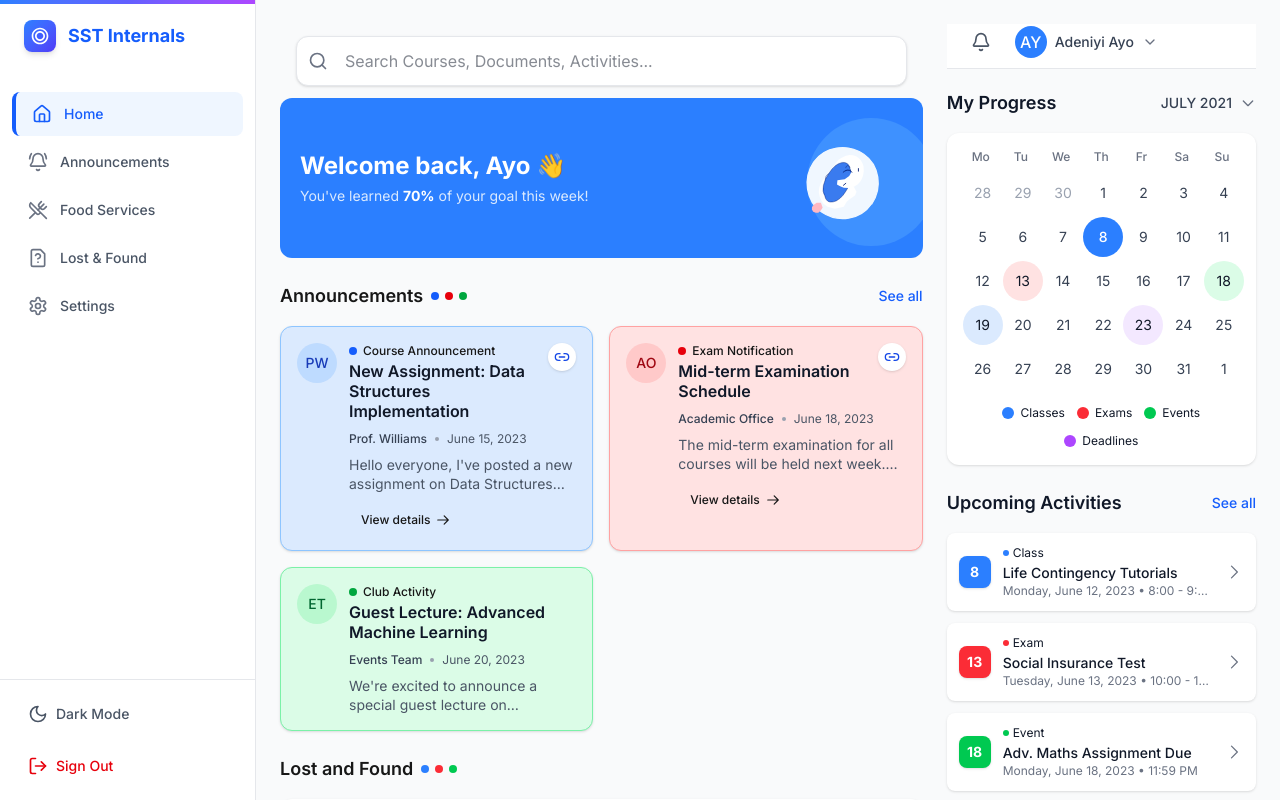
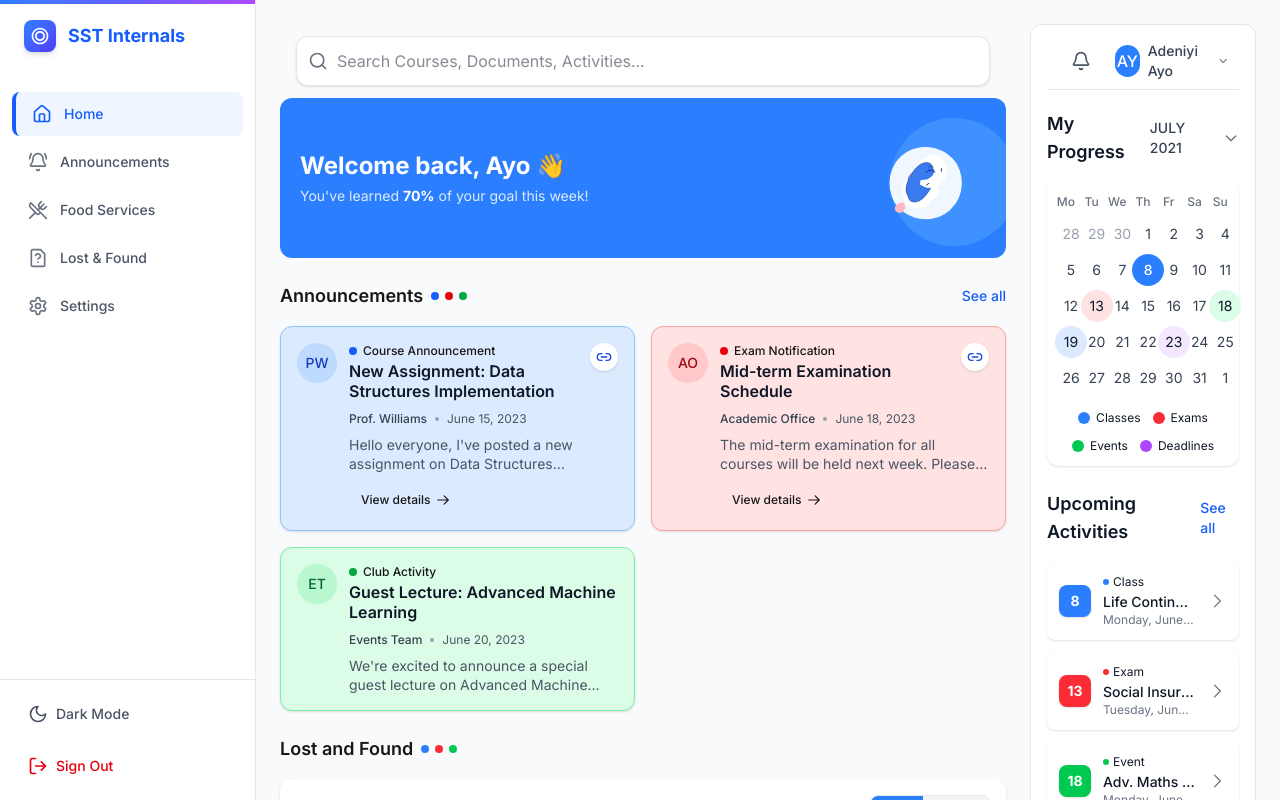
Before and after one commit to Scaler-Innovation-Labs/Scaler-Internal-Tools-Frontend, a Next.js app: page /dashboard in a window 1280 px wide. Built offline with nearby package versions, Linux system fonts and the light colour scheme.

Commit message:
fixed the far-right section according to ui

```diff
--- a/src/app/(dashboard)/dashboard/page.tsx
+++ b/src/app/(dashboard)/dashboard/page.tsx
@@ -415,7 +415,7 @@ export default function DashboardPage() {
   };
 
   // Group tickets by status
-  const ticketsByStatus = {
+  const ticketsByStatus : { [key: string]: any[] }= {
     reported: tickets.filter(ticket => ticket.status === "reported"),
     noticed: tickets.filter(ticket => ticket.status === "noticed"),
     work_started: tickets.filter(ticket => ticket.status === "work_started"),
@@ -429,8 +429,8 @@ export default function DashboardPage() {
 
         {/* Main content grid layout */}
         <div className="grid grid-cols-1 lg:grid-cols-12 gap-6">
-          {/* Left column (larger) */}
-                <div className="lg:col-span-8">
+          {/* Left column (larger) - refers to the mid section of dashboard */}
+                <div className="lg:col-span-9">
                 <div className="mx-auto max-w-5xl px-4 py-3">
               <div className="relative">
                 <div className="absolute inset-y-0 left-0 flex items-center pl-3 pointer-events-none">
@@ -439,7 +439,7 @@ export default function DashboardPage() {
                 <input
                   type="text"
                   placeholder="Search Courses, Documents, Activities..."
-                  className={`pl-12 pr-4 py-3 w-full text-base rounded-xl ${
+                  className={`pl-10 pr-4 py-3 w-full text-base rounded-xl ${
                     isDark ? 'bg-gray-900 text-white border-gray-700' : 'bg-white text-gray-900 border-gray-200'
                   } border shadow-sm focus:outline-none focus:ring-2 focus:ring-blue-500`}
                 />
@@ -673,9 +673,15 @@ export default function DashboardPage() {
             </div>
           </div>
 
-          {/* Right column (smaller) */}
-          <div className="lg:col-span-4">
-          <header className={`px-4 pb-2 ${isDark ? 'bg-black border-gray-800' : 'bg-white border-gray-200'} border-b sticky top-0 z-10`}>
+          {/* Right column (smaller) - refers to the farmost right section*/}
+          <div
+            className={`lg:col-span-3 p-4 rounded-xl border ${
+              isDark
+                ? "bg-gray-900 text-gray-100 border-gray-800"
+                : "bg-white text-gray-900 border-gray-200"
+            }`}
+          >
+          <header className={`px-4 pb-2 ${isDark ? 'bg-gray-900 border-gray-800' : 'bg-white border-gray-200'} border-b sticky top-0 z-10`}>
           <div className="flex items-center justify-between">
               <div className="flex items-center gap-4">
                 <div className="flex items-center">
@@ -713,7 +719,7 @@ export default function DashboardPage() {
                 </div>
 
                 {/* Enhanced Calendar */}
-                <div className={`rounded-xl p-4 mb-6 ${
+                <div className={`rounded-xl px-2 py-3 mb-6 max-w-[350x] mx-auto ${
                   isDark ? 'bg-gray-900 border border-gray-800' : 'bg-white shadow-sm'
                 }`}>
                   {/* Days of week header */}
@@ -742,7 +748,7 @@ export default function DashboardPage() {
                         <div key={`week1-${idx}`} className="text-center">
                           <button
                             className={`
-                              w-10 h-10 rounded-full flex items-center justify-center text-sm
+                              w-8 h-8 rounded-full flex items-center justify-center text-sm
                               transition-all duration-200 hover:scale-105
                               ${isCurrentDay
                                 ? 'bg-blue-500 text-white font-medium'
@@ -778,7 +784,7 @@ export default function DashboardPage() {
                         <div key={`week2-${idx}`} className="text-center">
                           <button
                             className={`
-                              w-10 h-10 rounded-full flex items-center justify-center text-sm
+                              w-8 h-8 rounded-full flex items-center justify-center text-sm
                               transition-all duration-200 hover:scale-105
                               ${isCurrentDay
                                 ? 'bg-blue-500 text-white font-medium'
@@ -810,7 +816,7 @@ export default function DashboardPage() {
                         <div key={`week3-${idx}`} className="text-center">
                           <button
                             className={`
-                              w-10 h-10 rounded-full flex items-center justify-center text-sm
+                              w-8 h-8 rounded-full flex items-center justify-center text-sm
                               transition-all duration-200 hover:scale-105
                               ${isCurrentDay
                                 ? 'bg-blue-500 text-white font-medium'
@@ -842,7 +848,7 @@ export default function DashboardPage() {
                         <div key={`week4-${idx}`} className="text-center">
                           <button
                             className={`
-                              w-10 h-10 rounded-full flex items-center justify-center text-sm
+                              w-8 h-8 rounded-full flex items-center justify-center text-sm
                               transition-all duration-200 hover:scale-105
                               ${isCurrentDay
                                 ? 'bg-blue-500 text-white font-medium'
@@ -875,7 +881,7 @@ export default function DashboardPage() {
                         <div key={`week5-${idx}`} className="text-center">
                           <button
                             className={`
-                              w-10 h-10 rounded-full flex items-center justify-center text-sm
+                              w-8 h-8 rounded-full flex items-center justify-center text-sm
                               transition-all duration-200 hover:scale-105
                               ${isCurrentDay
                                 ? 'bg-blue-500 text-white font-medium'
```
